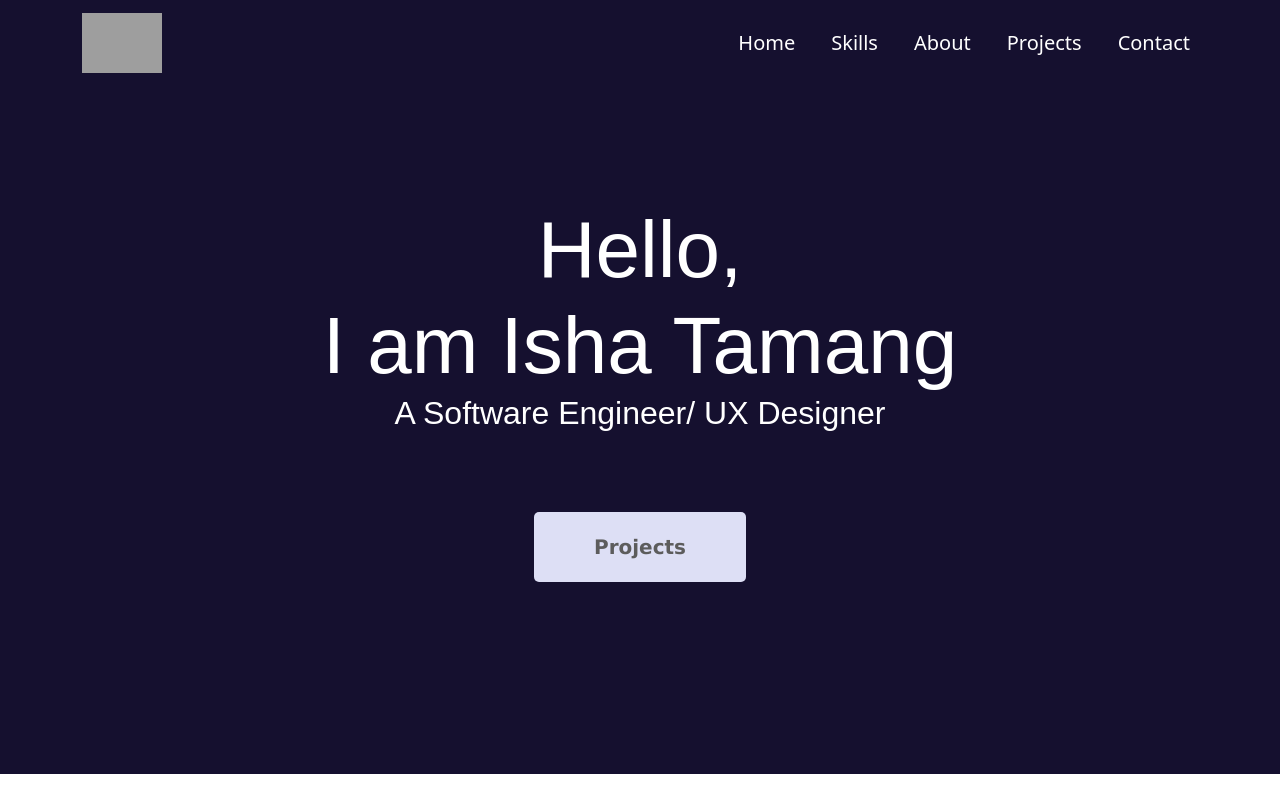
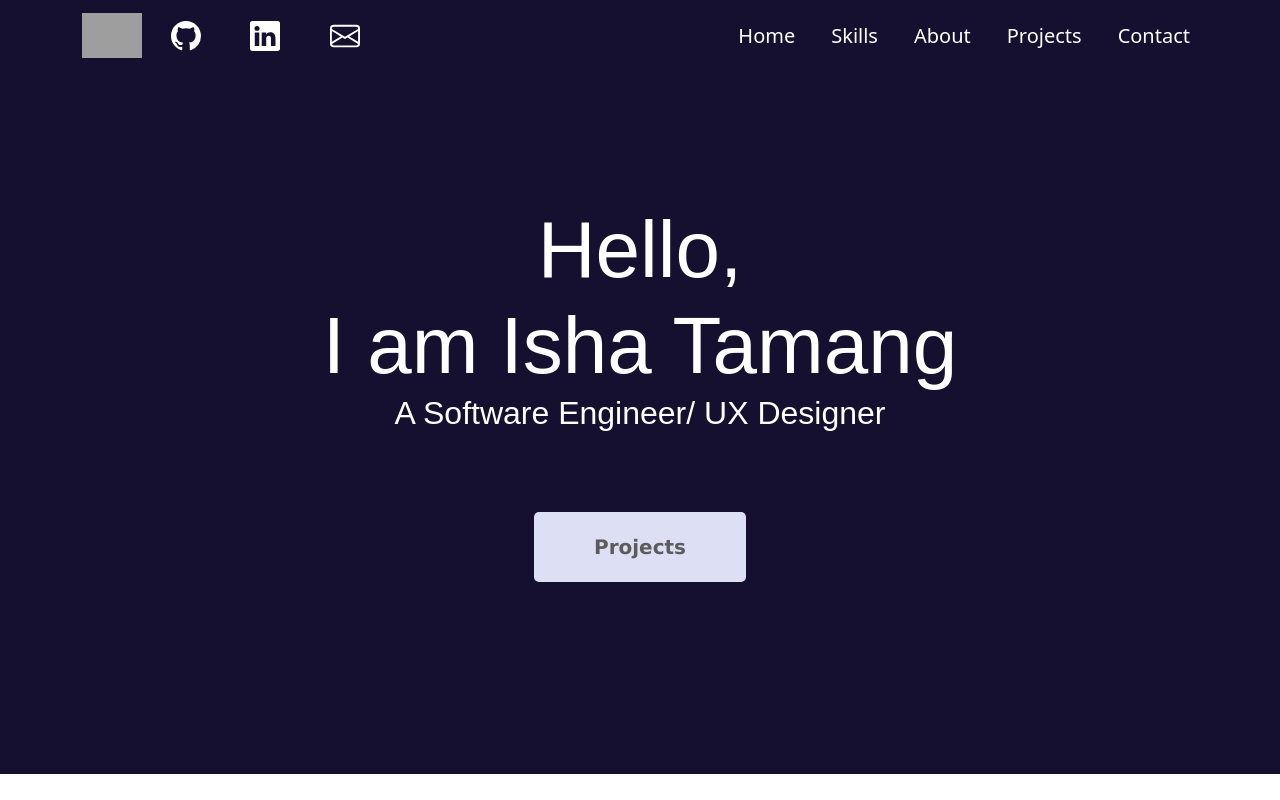
Before and after one commit to ishazimba/Portfolio, a React (Vite) app: page / in a window 1280 px wide. Shown: the top 800 px of the page. Built offline with nearby package versions, Linux system fonts and the light colour scheme; grey boxes are pictures that could not be loaded.

Commit message:
socials added

```diff
--- a/components/Navbar.jsx
+++ b/components/Navbar.jsx
@@ -1,5 +1,7 @@
 import React, { useState } from "react";
 import { Link } from "react-router-dom";
+
+import ContactLinks from "./contactLinks";
 
 const Navbar = () => {
   const [isOpen, setIsOpen] = useState(false);
@@ -21,10 +23,14 @@ const Navbar = () => {
         <Link to="/?section=home" className="navbar-brand">
           <img
             src="https://raw.githubusercontent.com/ishazimba/Portfolio/main/images/logo.png"
-            width="80"
+            width="60"
             alt=""
           />
         </Link>
+        <div className="flex text-secondary">
+          <ContactLinks size={30} />
+        </div>
+
         <button className="navbar-toggler" type="button" onClick={toggleMenu}>
           <span className="navbar-toggler-icon"></span>
         </button>
@@ -88,14 +94,15 @@ const Navbar = () => {
           .navbar-nav .nav-link {
             margin-left: 20px;
             color: #fff;
-
-
           }
 
           .navbar-nav .nav-link:hover {
             color: #87ceeb;
             cursor: pointer;
           }
+
+
+
           .navbar-dark .navbar-nav .nav-link {
             color: #fff;
           }
@@ -104,6 +111,7 @@ const Navbar = () => {
             color: #87ceeb;
             cursor: pointer;
           }
+
           .navbar-nav.ml-auto {
             margin-left: auto;
           }
--- /dev/null
+++ b/components/contactLinks.jsx
@@ -0,0 +1,63 @@
+import React from "react";
+import { Github, Linkedin, Envelope } from "react-bootstrap-icons";
+
+const ContactLinks = ({ size }) => {
+  const iconStyle = {
+    padding: "0.8rem",
+    color: "white",
+    borderRadius: "50%",
+    transition: "background-color 0.5s, color 0.5s",
+  };
+
+  return (
+    <div className="d-flex gap-4">
+      <a
+        href="https://github.com/ishazimba"
+        target="_blank"
+        rel="noreferrer"
+        className="contact-link"
+      >
+        <div
+          className="bg-[#07E2F4] align-items-center justify-content-center contact-icon"
+          style={iconStyle}
+        >
+          <Github fontSize={size} className="icon" />
+        </div>
+      </a>
+      <a
+        href="https://www.linkedin.com/in/isha-tamang/"
+        target="_blank"
+        rel="noreferrer"
+        className="contact-link"
+      >
+        <div
+          className="bg-[#07E2F4] align-items-center justify-content-center contact-icon"
+          style={iconStyle}
+        >
+          <Linkedin fontSize={size} className="icon" />
+        </div>
+      </a>
+      <a
+        href="mailto:isha.zimba@gmail.com?subject=Through portfolio"
+        className="contact-link"
+      >
+        <div
+          className="align-items-center justify-content-center contact-icon"
+          style={iconStyle}
+        >
+          <Envelope fontSize={size} className="icon" />
+        </div>
+      </a>
+      <style>
+        {`
+          .contact-icon:hover {
+            background-color: #07E2F4;
+            color: black;
+          }
+        `}
+      </style>
+    </div>
+  );
+};
+
+export default ContactLinks;
--- a/src/main.jsx
+++ b/src/main.jsx
@@ -1,11 +1,11 @@
 import React from "react";
-import ReactDOM from "react-dom";
+import { createRoot } from "react-dom/client";
 import App from "./App.jsx";
-import { ThemeProvider } from "./ThemeContext";
 
-ReactDOM.render(
-  <React.StrictMode>
-    <App />
-  </React.StrictMode>,
-  document.getElementById("root")
-);
+// Use createRoot to mount your app
+const root = document.getElementById("root");
+const rootElement = <App />;
+
+// Use createRoot to mount your app
+const appRoot = createRoot(root);
+appRoot.render(rootElement);
```
Also changed, not shown: package.json (+7 -1 lines), 1 other file (tests, documents, lock files or other folders). Lines whose indentation alone changed are shown as unchanged.
